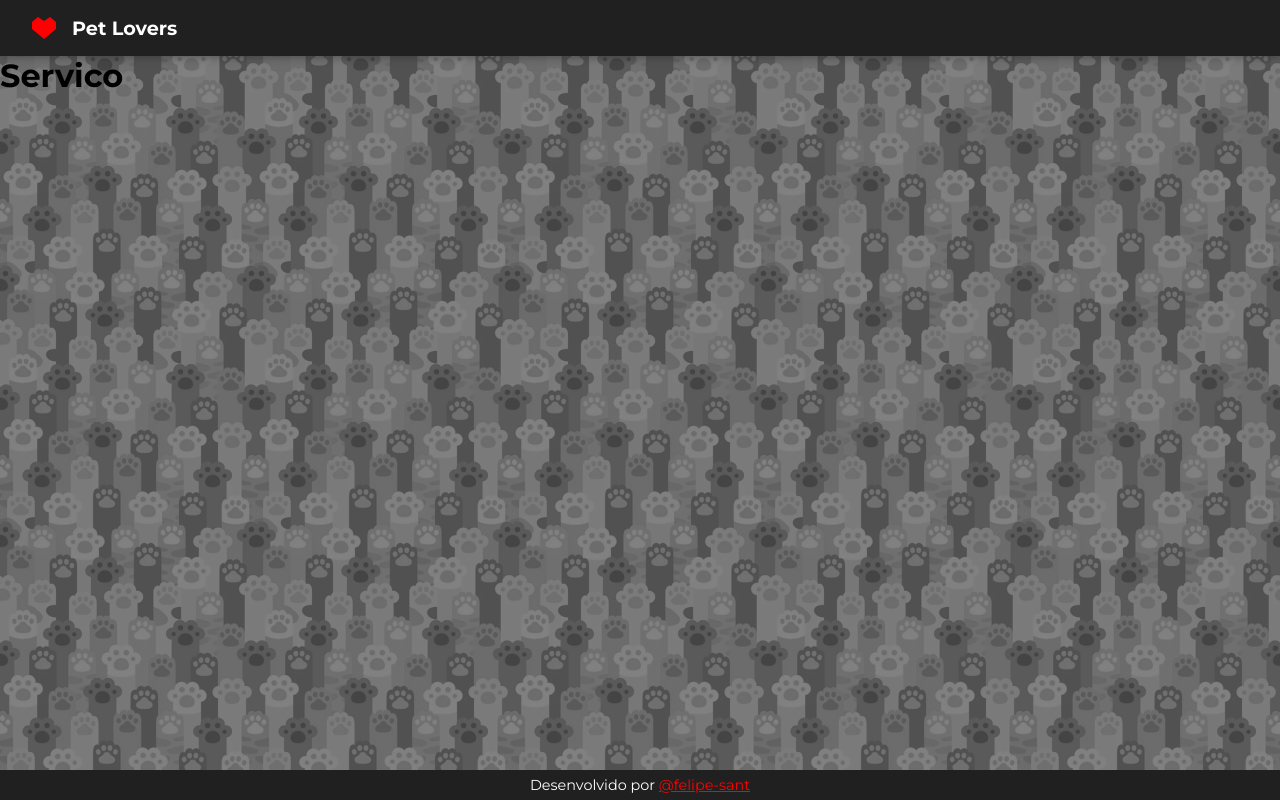
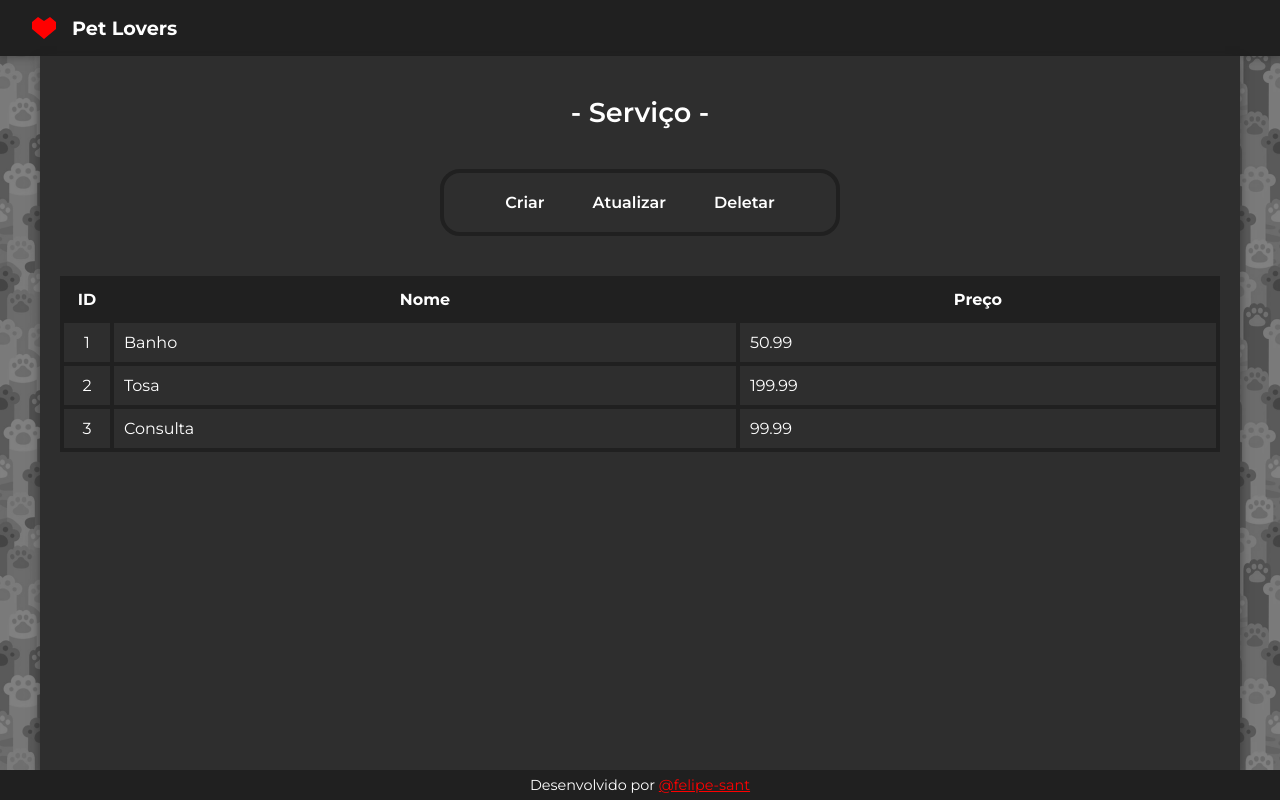
Before and after one commit to felipe-sant/PL-Atividade_2, a React (Create React App) app: page /servico in a window 1280 px wide. Built offline with nearby package versions, Linux system fonts and the light colour scheme; a web font is replaced by a local one.

Commit message:
adicionando layout da pagina crud do servico

```diff
--- /dev/null
+++ b/src/components/servicoComponent.tsx
@@ -0,0 +1,59 @@
+import { Component } from "react";
+import Servico from "../modelo/servico";
+
+let servico1 = new Servico()
+servico1.nome = "Banho"
+servico1.id = 1
+servico1.valor = 50.99
+
+let servico2 = new Servico()
+servico2.nome = "Tosa"
+servico2.id = 2
+servico2.valor = 199.99
+
+let servico3 = new Servico()
+servico3.nome = "Consulta"
+servico3.id = 3
+servico3.valor = 99.99
+
+class Main extends Component {
+    private lista!: Array<Servico>
+
+    constructor(props: any) {
+        super(props)
+        this.lista = [servico1, servico2, servico3]
+    }
+
+    render() {
+        return (
+            <div className="main mainServico mainCrud">
+                <h1>Serviço</h1>
+                <div className="navegacao">
+                    <a href="#" className="criar">Criar</a>
+                    <a href="#" className="atualizar">Atualizar</a>
+                    <a href="#" className="deletar">Deletar</a>
+                </div>
+                <div className="menu">
+                    <table className="listaProdutos">
+                        <tr>
+                            <th>ID</th>
+                            <th>Nome</th>
+                            <th>Preço</th>
+                        </tr>
+                        {this.lista.map((servico) => {
+                            return (
+                                <tr>
+                                    <td className="id center">{servico.id}</td>
+                                    <td>{servico.nome}</td>
+                                    <td>{servico.valor}</td>
+                                </tr>
+                            )
+                        })}
+                    </table>
+                </div>
+            </div>
+        )
+    }
+}
+
+export default Main;
--- a/src/pages/servico.tsx
+++ b/src/pages/servico.tsx
@@ -1,6 +1,7 @@
 import { Component } from "react";
 import Header from "../components/HeaderComponent";
 import Footer from "../components/FooterComponent";
+import Main from "../components/servicoComponent";
 
 class Servico extends Component {
   render() {
@@ -8,7 +9,7 @@ class Servico extends Component {
       <div>
         <Header />
         <div className="mainBackground">
-          <h1>Servico</h1>
+          <Main />
         </div>
         <Footer />
       </div>
```
